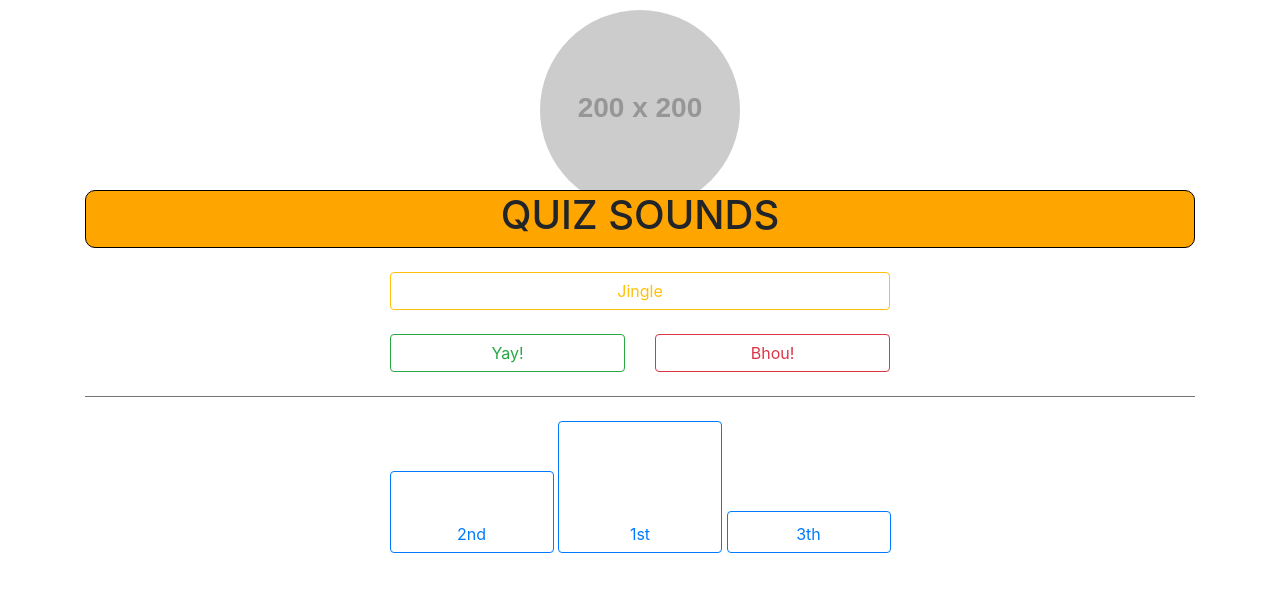
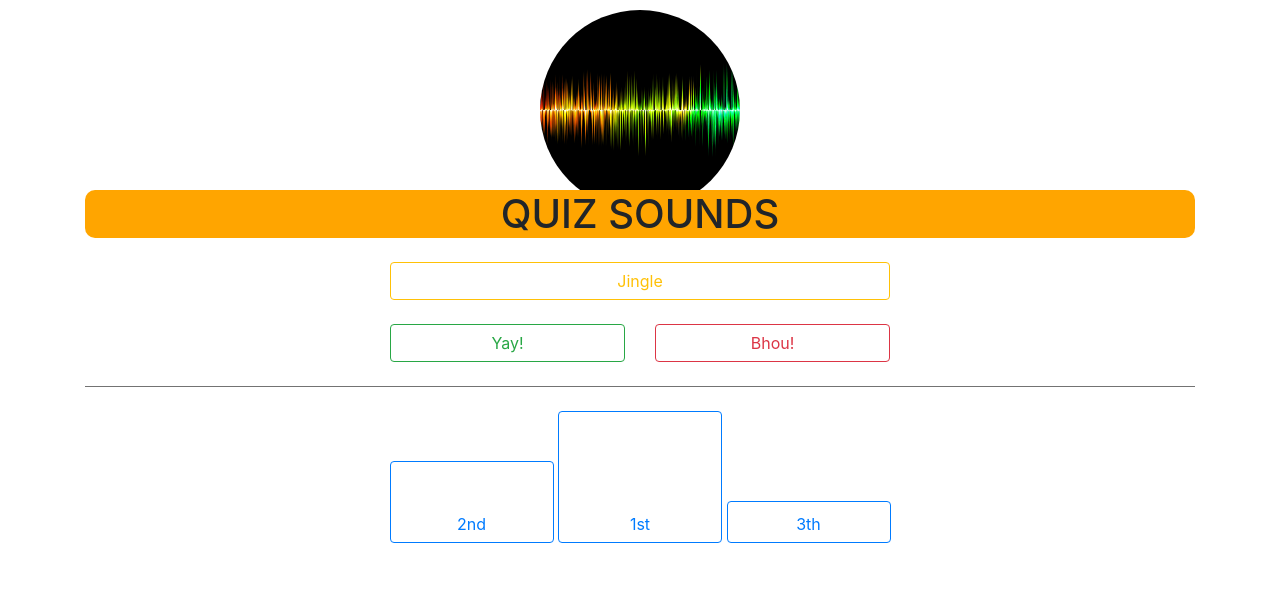
Before and after one commit to fdebrabant/Quiz-Sound, a plain HTML site: page index.html in a window 1280 px wide. Drawn offline with nearby package versions, Linux system fonts and the light colour scheme; placeholder pictures from the web are drawn by us.

Commit message:
img banniere

```diff
--- a/index.html
+++ b/index.html
@@ -17,11 +17,12 @@
     <title>Quiz Sounds</title>
   </head>
     <body>
+
         <div class="container">
             <header>
                 <div class="header">
                     <div class="text-center">
-                        <img src="https://via.placeholder.com/200c" class="header-img" alt="...">
+                        <img src="img/img_banniere/img-banniere.png" class="header-img" alt="...">
                     </div>
                     <div class="header-banniere">
                         <h1 class="header-title">Quiz sounds</h1>
--- a/style.css
+++ b/style.css
@@ -9,10 +9,11 @@
 .header-img {
     border-radius: 50%;
     position: relative;
+    width: 200px;
+    height: 200px;
 }
 
 .header-banniere {
-   border:solid 1px black;
    border-radius: 10px;
    background-color: orange;
    position: relative;
```
Also changed, not shown: img/img_banniere/img-banniere.png (added).
